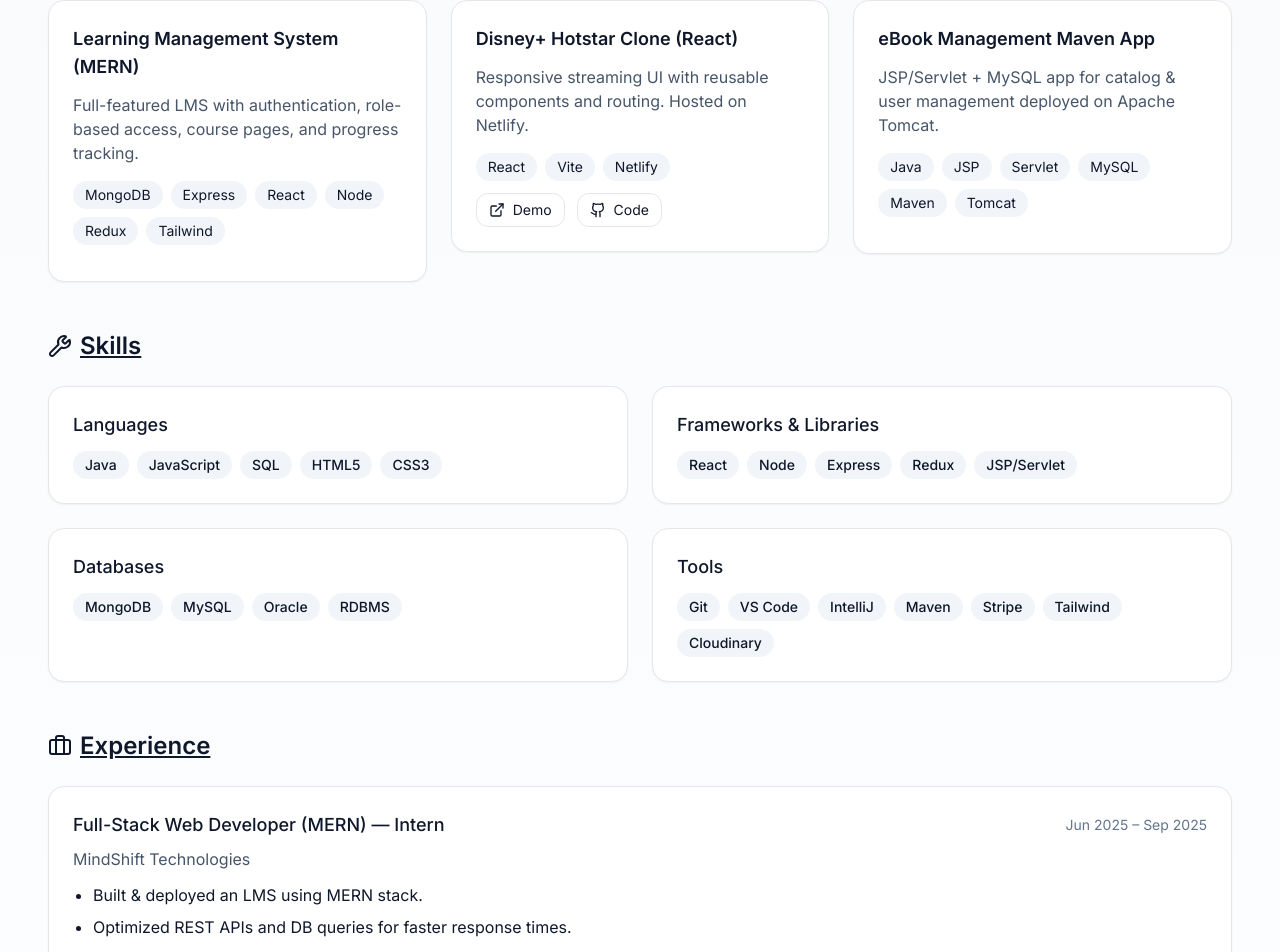
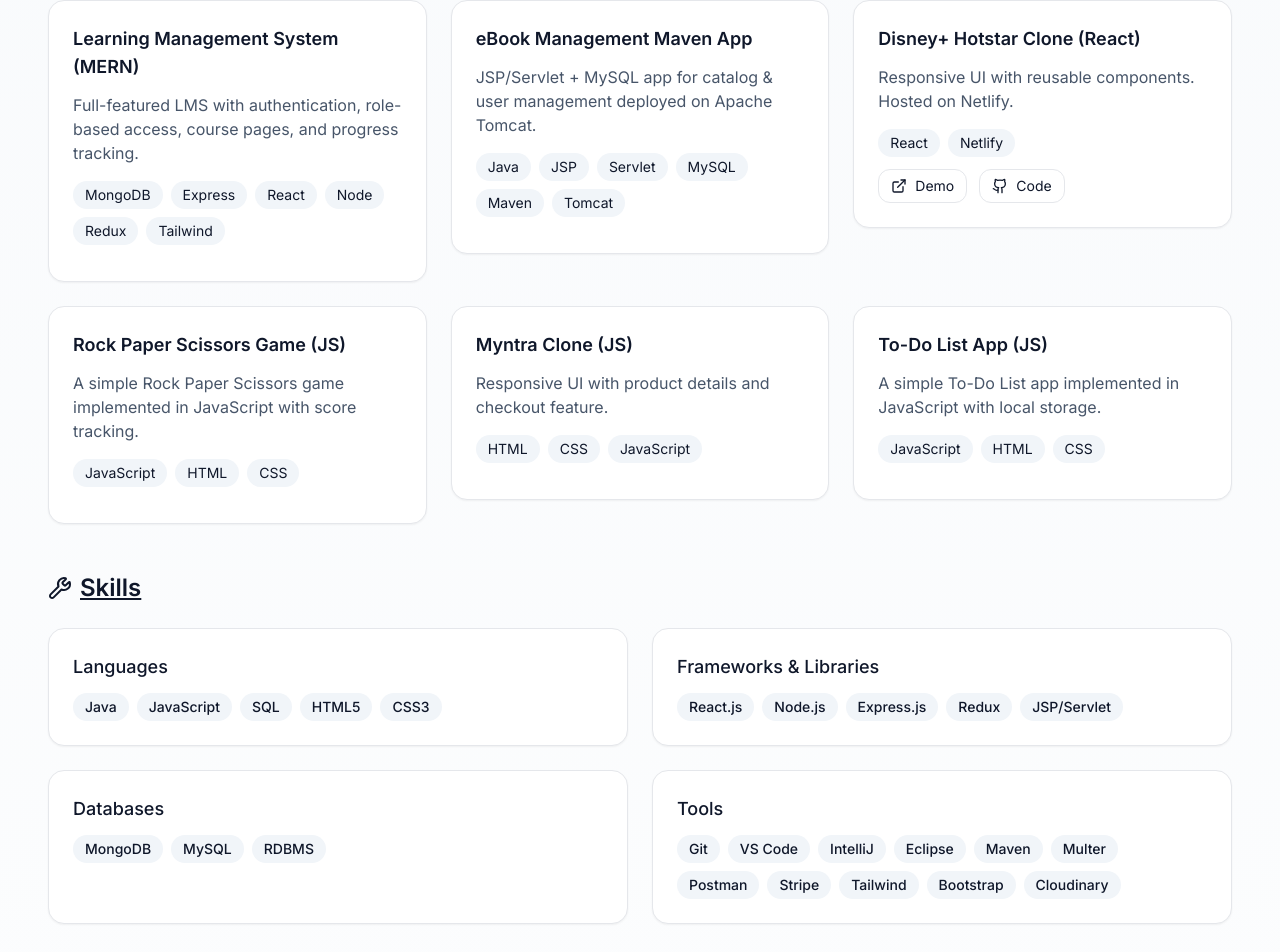
Before and after one commit to mohdkamran-khan/KAMRAN-portfolio, a React (Vite) app: page / in a window 1280 px wide. Shown: the part 455-1407 px from the top of the page. Built offline with nearby package versions, Linux system fonts and the light colour scheme.

Commit message:
Updated details and resume

```diff
--- a/src/App.jsx
+++ b/src/App.jsx
@@ -34,17 +34,6 @@
       "Developed during internship. Optimized DB queries, implemented REST APIs, and integrated role-based access.",
   },
   {
-    slug: "hotstar-clone",
-    title: "Disney+ Hotstar Clone (React)",
-    description:
-      "Responsive streaming UI with reusable components and routing. Hosted on Netlify.",
-    stack: ["React", "Vite", "Netlify"],
-    link: "https://hotstarclonekamran.netlify.app/",
-    repo: "https://github.com/mohdkamran-khan",
-    details:
-      "Created a streaming app clone with video components, state management, and polished UI/UX.",
-  },
-  {
     slug: "ebook-maven",
     title: "eBook Management Maven App",
     description:
@@ -55,6 +44,46 @@
     details:
       "Implemented using Java backend and JSP for views. Managed catalog and authentication with MySQL.",
   },
+  {
+    slug: "hotstar-clone",
+    title: "Disney+ Hotstar Clone (React)",
+    description: "Responsive UI with reusable components. Hosted on Netlify.",
+    stack: ["React", "Netlify"],
+    link: "https://hotstarclonekamran.netlify.app/",
+    repo: "https://github.com/mohdkamran-khan",
+    details: "Created a streaming app clone with a polished UI/UX.",
+  },
+  {
+    slug: "Rock-Paper-Scissors-JS",
+    title: "Rock Paper Scissors Game (JS)",
+    description:
+      "A simple Rock Paper Scissors game implemented in JavaScript with score tracking.",
+    stack: ["JavaScript", "HTML", "CSS"],
+    link: "#",
+    repo: "#",
+    details:
+      "Implemented using JavaScript for game logic and HTML/CSS for layout. Features score tracking and responsive design.",
+  },
+  {
+    slug: "myntra-clone",
+    title: "Myntra Clone (JS)",
+    description: "Responsive UI with product details and checkout feature.",
+    stack: ["HTML", "CSS", "JavaScript"],
+    link: "#",
+    repo: "#",
+    details: "Created a shopping app clone with a polished UI/UX.",
+  },
+  {
+    slug: "To-Do List-JS",
+    title: "To-Do List App (JS)",
+    description:
+      "A simple To-Do List app implemented in JavaScript with local storage.",
+    stack: ["JavaScript", "HTML", "CSS"],
+    link: "#",
+    repo: "#",
+    details:
+      "Implemented using JavaScript for functionality and HTML/CSS for layout. Features local storage for task persistence.",
+  },
 ];
 
 const skills = [
@@ -64,18 +93,22 @@
   },
   {
     group: "Frameworks & Libraries",
-    items: ["React", "Node", "Express", "Redux", "JSP/Servlet"],
+    items: ["React.js", "Node.js", "Express.js", "Redux", "JSP/Servlet"],
   },
-  { group: "Databases", items: ["MongoDB", "MySQL", "Oracle", "RDBMS"] },
+  { group: "Databases", items: ["MongoDB", "MySQL", "RDBMS"] },
   {
     group: "Tools",
     items: [
       "Git",
       "VS Code",
       "IntelliJ",
+      "Eclipse",
       "Maven",
+      "Multer",
+      "Postman",
       "Stripe",
       "Tailwind",
+      "Bootstrap",
       "Cloudinary",
     ],
   },
@@ -87,9 +120,9 @@
     company: "MindShift Technologies",
     period: "Jun 2025 – Sep 2025",
     points: [
-      "Built & deployed an LMS using MERN stack.",
-      "Optimized REST APIs and DB queries for faster response times.",
-      "Worked in Agile sprints, using Git/Jira for tracking & collaboration.",
+      "Built & deployed a Learning Management System (LMS) using MERN stack.",
+      "Optimized REST APIs and DB queries using Query Optimization for faster response times.",
+      "Worked in Agile sprints, using Git for tracking & collaboration.",
     ],
   },
 ];
@@ -101,17 +134,17 @@
     year: "Sept 2025",
   },
   {
-    title: "MERN Stack Course",
+    title: "MERN Stack Certification Course",
     org: "Knowledge Gate",
     year: "Dec 2025",
   },
   {
-    title: "AI/ML Course",
+    title: "AI/ML Certification Course",
     org: "Knowledge Gate",
     year: "Dec 2025",
   },
   {
-    title: "JavaScript Course",
+    title: "JavaScript Certification Course",
     org: "Knowledge Gate",
     year: "June 2025",
   },
```
Also changed, not shown: 1 other file (tests, documents, lock files or other folders).
